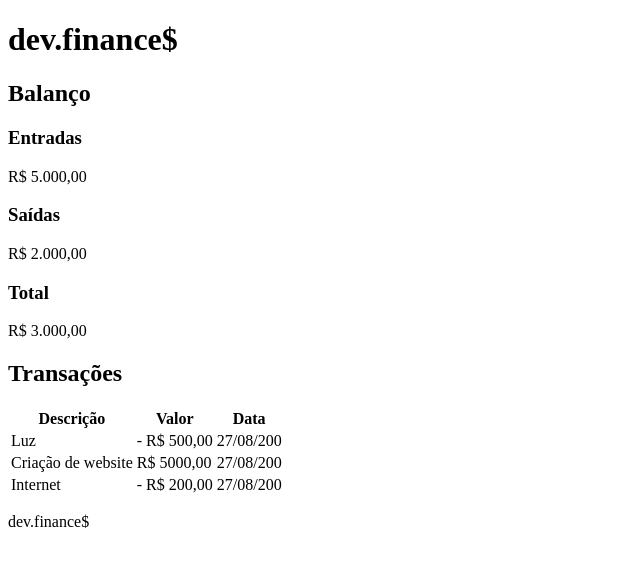
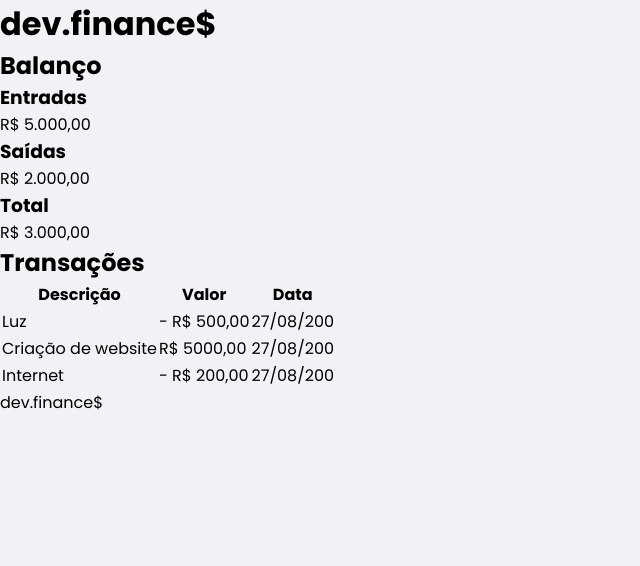
Before and after one commit to jairsmarques/projeto-dev-finance, a plain HTML site: page index.html in a window 1280 px wide. Shown: the whole page, without its empty margins (0-640 px from the left). Drawn offline with Linux system fonts and the light colour scheme.

Commit message:
Adicionando o arquivo CSS para estilizar a página

```diff
--- /dev/null
+++ b/css/style.css
@@ -0,0 +1,10 @@
+* {
+    margin: 0;
+    padding: 0;
+    box-sizing: border-box;
+}
+
+body {
+    background: #f0f2f5;
+    font-family: 'Poppins', sans-serif;
+}
--- a/index.html
+++ b/index.html
@@ -4,11 +4,18 @@
     <meta charset="UTF-8" />
     <meta http-equiv="X-UA-Compatible" content="IE=edge" />
     <meta name="viewport" content="width=device-width, initial-scale=1.0" />
+    <link rel="stylesheet" href="./css/style.css" />
+    <link rel="preconnect" href="https://fonts.googleapis.com" />
+    <link rel="preconnect" href="https://fonts.gstatic.com" crossorigin />
+    <link
+      href="https://fonts.googleapis.com/css2?family=Poppins:ital,wght@0,100;0,200;0,400;0,700;1,100;1,200;1,700&display=swap"
+      rel="stylesheet"
+    />
     <title>dev.finance$</title>
   </head>
   <body>
     <header>
-      <h1 class="logo">dev.finance$</h1>
+      <h1 id="logo">dev.finance$</h1>
     </header>
 
     <main>
```
